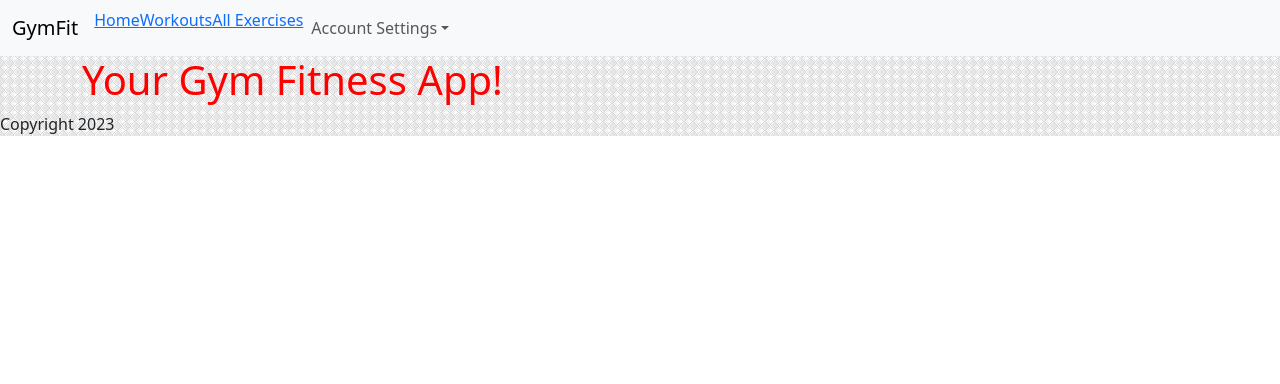
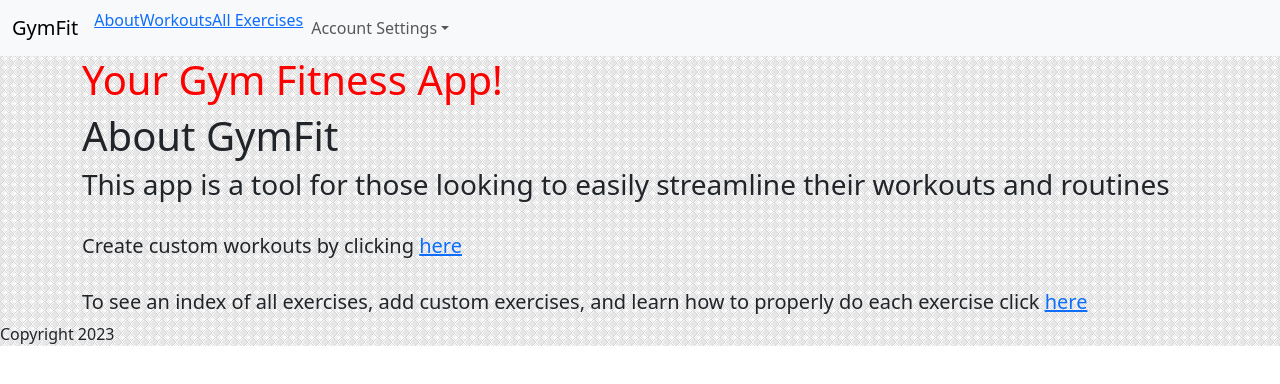
Before and after one commit to adenaeisenberg/gym-fitness-app-frontend, a React (Vite) app: page /about in a window 1280 px wide. Shown: the top 384 px of the page. Built offline with nearby package versions, Linux system fonts and the light colour scheme; no server answers.

Commit message:
added an about page

```diff
--- /dev/null
+++ b/src/About.jsx
@@ -0,0 +1,20 @@
+import { Link } from "react-router-dom";
+
+export function About() {
+  return (
+    <div>
+      <h1>About GymFit</h1>
+
+      <h3> This app is a tool for those looking to easily streamline their workouts and routines</h3>
+      <br />
+      <h5>
+        Create custom workouts by clicking <Link to="/workouts">here</Link>
+      </h5>
+      <br />
+      <h5>
+        To see an index of all exercises, add custom exercises, and learn how to properly do each exercise click{" "}
+        <Link to="/exercises">here</Link>
+      </h5>
+    </div>
+  );
+}
--- a/src/Content.jsx
+++ b/src/Content.jsx
@@ -9,6 +9,7 @@
 import { ExercisesShow } from "./ExercisesShow";
 import { WorkoutsShow } from "./WorkoutsShow";
 import { Routes, Route } from "react-router-dom";
+import { About } from "./About";
 
 export function Content() {
   const [routines, setRoutines] = useState([]);
@@ -74,6 +75,7 @@
       <div className="container">
         <Routes>
           <Route path="/" element={<Home />} />
+          <Route path="/about" element={<About />} />
           <Route path="/signup" element={<Signup />} />
           <Route path="/login" element={<Login />} />
           <Route
--- a/src/Header.jsx
+++ b/src/Header.jsx
@@ -5,7 +5,7 @@
     <header>
       <nav className="navbar navbar-expand-lg bg-light">
         <div className="container-fluid">
-          <a className="navbar-brand" href="#">
+          <a className="navbar-brand" href="/">
             GymFit
           </a>
           <button
@@ -22,7 +22,7 @@
           <div className="collapse navbar-collapse" id="navbarSupportedContent">
             <ul className="navbar-nav me-auto mb-2 mb-lg-0">
               <li className="nav-item">
-                <Link to="./">Home</Link>
+                <Link to="./about">About</Link>
               </li>
               <li className="nav-item">
                 <Link to="./workouts">Workouts</Link>
```
